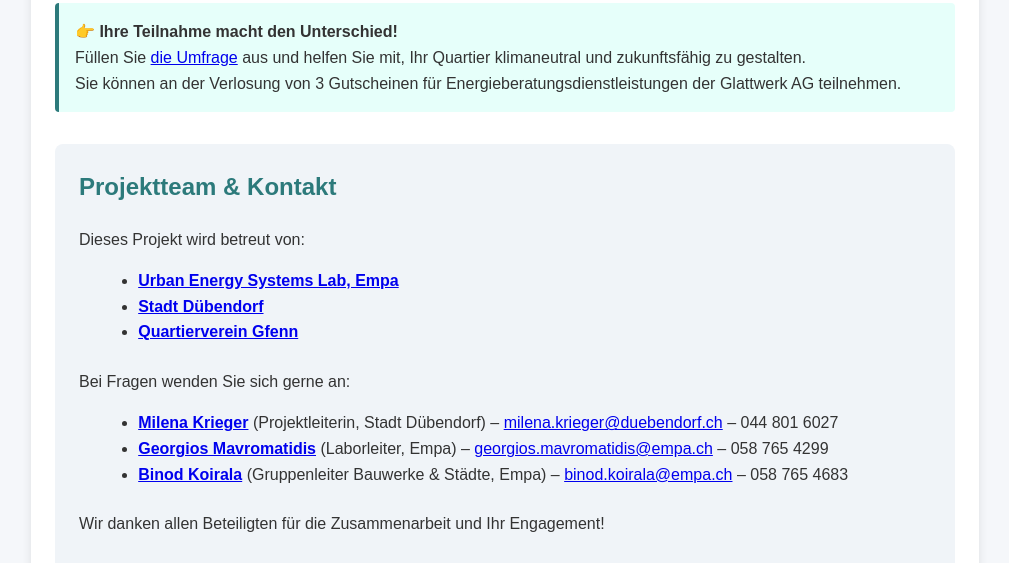
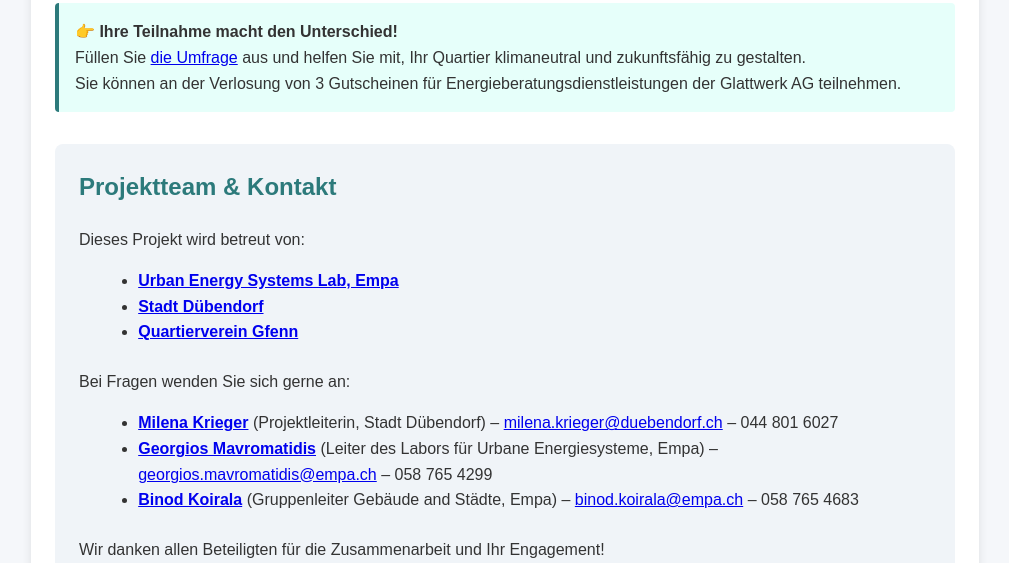
Before and after one commit to colouring-duebendorf/colouring-duebendorf.github.io, a plain HTML site: page intoduction.html in a window 1280 px wide. Shown: the part 1036-1599 px from the top of the page, without its empty margins (135-1144 px from the left). Drawn offline with Linux system fonts and the light colour scheme.

Commit message:
Update intoduction.html correct job titles

```diff
--- a/intoduction.html
+++ b/intoduction.html
@@ -105,8 +105,8 @@
 <p>Bei Fragen wenden Sie sich gerne an:<br>
 <ul>
   <li><a href="https://www.duebendorf.ch/personenregister/400603" target="_blank"><b>Milena Krieger</b></a> (Projektleiterin, Stadt Dübendorf) – <a href="mailto:milena.krieger@duebendorf.ch">milena.krieger@duebendorf.ch</a> – 044 801 6027<br>
-  <li><a href="https://www.empa.ch/web/mag" target="_blank"><b>Georgios Mavromatidis</b></a> (Laborleiter, Empa) – <a href="mailto:georgios.mavromatidis@empa.ch">georgios.mavromatidis@empa.ch</a> – 058 765 4299<br>
-  <li><a href="https://www.empa.ch/web/kobi" target="_blank"><b>Binod Koirala</b></a> (Gruppenleiter Bauwerke & Städte, Empa) – <a href="mailto:binod.koirala@empa.ch">binod.koirala@empa.ch</a> – 058 765 4683</p>
+  <li><a href="https://www.empa.ch/web/mag" target="_blank"><b>Georgios Mavromatidis</b></a> (Leiter des Labors für Urbane Energiesysteme, Empa) – <a href="mailto:georgios.mavromatidis@empa.ch">georgios.mavromatidis@empa.ch</a> – 058 765 4299<br>
+  <li><a href="https://www.empa.ch/web/kobi" target="_blank"><b>Binod Koirala</b></a> (Gruppenleiter Gebäude and Städte, Empa) – <a href="mailto:binod.koirala@empa.ch">binod.koirala@empa.ch</a> – 058 765 4683</p>
 </ul>
 
 <p>Wir danken allen Beteiligten für die Zusammenarbeit und Ihr Engagement!</p>
```
